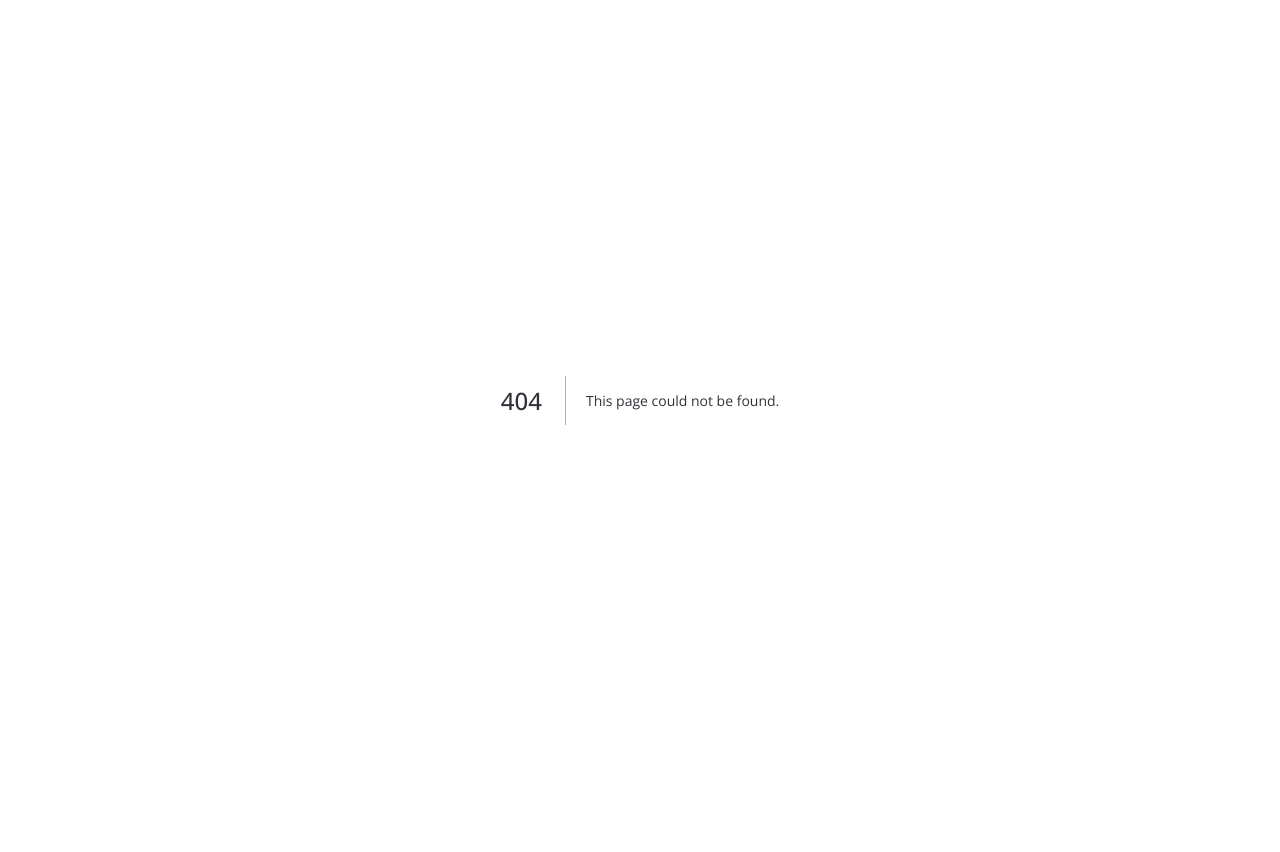
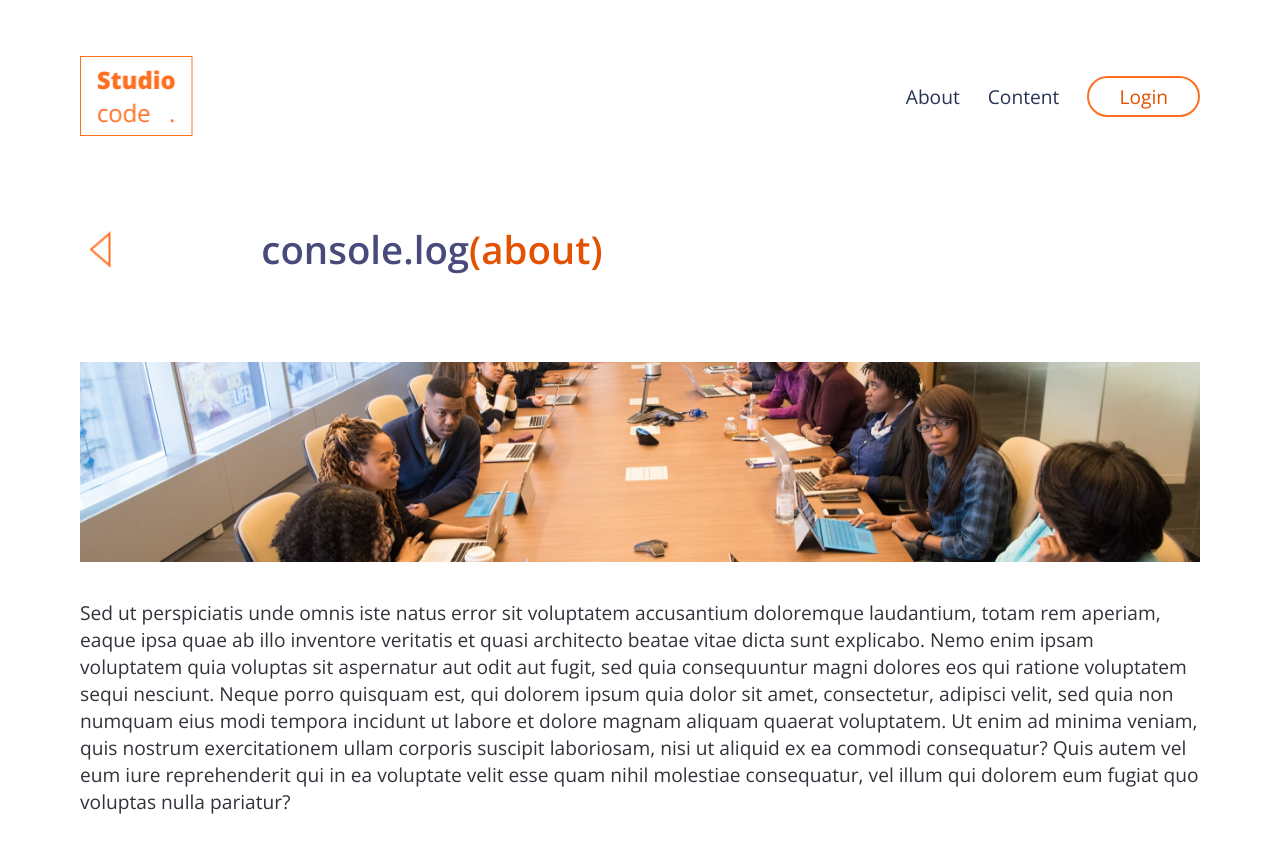
Before and after one commit to thorbergurharaldsson/HeadlessMERN, a Next.js app in the folder frontend/: page /about in a window 1280 px wide. Before the commit this address had no page. Shown: the top 852 px of the page. Before the commit the page ends 800 px from the top, so only its background shows below. Built offline with nearby package versions, Linux system fonts and the light colour scheme.

Commit message:
updated singleePost pages and created about.js

```diff
--- /dev/null
+++ b/frontend/eslintrc.json
@@ -0,0 +1,3 @@
+{
+    "extends": ["next/babel","next/core-web-vitals"]
+  }
--- a/frontend/package.json
+++ b/frontend/package.json
@@ -15,6 +15,7 @@
     "react-cool-inview": "^2.0.9",
     "react-detect-click-outside": "^1.1.2",
     "react-dom": "17.0.2",
+    "react-markdown": "^8.0.1",
     "react-router-dom": "^6.2.1",
     "react-select": "^5.2.2",
     "sass": "^1.49.7",
--- a/frontend/src/components/Nav/Nav.js
+++ b/frontend/src/components/Nav/Nav.js
@@ -38,7 +38,7 @@ const Nav = () => {
 
       <ul className={styles.navMenu}>
         <li>
-          <Link href="/" passHref>
+          <Link href="/about" passHref>
             <h5>
               <a>About</a>
             </h5>
--- /dev/null
+++ b/frontend/src/pages/about.js
@@ -0,0 +1,84 @@
+import React, { useState } from "react";
+import Link from "next/link";
+import styles from "../styles/index.module.scss";
+
+import Image from "next/image";
+import arrowDown from "../../public/arrowDown.png";
+import arrowDown2 from "../../public/arrowDown2.png";
+import about from "../../public/about.png";
+
+import Container from "../components/Container/Container";
+import Nav from "../components/Nav/Nav";
+
+const Header = () => {
+  // to change the arrow on hover
+  const [isShown, setIsShown] = useState(false);
+
+  return (
+    <Container>
+      <Nav />
+      <div className={styles.header}>
+        <div className={styles.grid}>
+          <div className={styles.arrowSideContainer}>
+            <div
+              className={styles.arrowSide}
+              onMouseEnter={() => setIsShown(true)}
+              onMouseLeave={() => setIsShown(false)}
+            >
+              {isShown && (
+                <Link href="#content">
+                  <a>
+                    <Image
+                      src={arrowDown2}
+                      alt="Arrow down"
+                      width={42}
+                      height={28}
+                    />
+                  </a>
+                </Link>
+              )}
+              {!isShown && (
+                <Image
+                  src={arrowDown}
+                  alt="Arrow down"
+                  width={42}
+                  height={28}
+                />
+              )}
+            </div>
+          </div>
+          <div className={styles.gridContent}>
+            <h2 className={styles.title}>
+              console.log
+              <span className={styles.subtitle}>(about)</span>
+              <br />
+            </h2>
+          </div>
+        </div>
+        <div className={styles.aboutContainer}>
+          <div className={styles.aboutImg}>
+            <Image src={about} alt="Group of students" />
+          </div>
+          <p className={styles.aboutP}>
+            Sed ut perspiciatis unde omnis iste natus error sit voluptatem
+            accusantium doloremque laudantium, totam rem aperiam, eaque ipsa
+            quae ab illo inventore veritatis et quasi architecto beatae vitae
+            dicta sunt explicabo. Nemo enim ipsam voluptatem quia voluptas sit
+            aspernatur aut odit aut fugit, sed quia consequuntur magni dolores
+            eos qui ratione voluptatem sequi nesciunt. Neque porro quisquam est,
+            qui dolorem ipsum quia dolor sit amet, consectetur, adipisci velit,
+            sed quia non numquam eius modi tempora incidunt ut labore et dolore
+            magnam aliquam quaerat voluptatem. Ut enim ad minima veniam, quis
+            nostrum exercitationem ullam corporis suscipit laboriosam, nisi ut
+            aliquid ex ea commodi consequatur? Quis autem vel eum iure
+            reprehenderit qui in ea voluptate velit esse quam nihil molestiae
+            consequatur, vel illum qui dolorem eum fugiat quo voluptas nulla
+            pariatur?
+          </p>
+        </div>
+      </div>
+    </Container>
+  );
+};
+
+export default Header;
--- a/frontend/src/styles/index.module.scss
+++ b/frontend/src/styles/index.module.scss
@@ -1,4 +1,77 @@
 @import "../styles/variables/__variables";
+
+.header {
+  display: grid;
+  grid-template-rows: 1fr 2fr;
+  padding-bottom: 9rem;
+
+  .title {
+    color: $primary-200;
+    text-align: left;
+    font-weight: 600;
+    line-height: 6rem;
+  }
+
+  .subtitle {
+    color: $secondary-250;
+    font-weight: 600;
+  }
+}
+
+.grid {
+  // align-items: center;
+  display: grid;
+  grid-template-columns: 1fr 1fr;
+  // width: 100%;
+
+  > * {
+    margin-bottom: 2rem;
+  }
+
+  @media (min-width: 768px) {
+    grid-template-columns: 1fr 8fr;
+    column-gap: 4rem;
+
+    > * {
+      margin-top: 0;
+      margin-bottom: 0;
+    }
+  }
+
+  .gridContent {
+    display: grid;
+    align-content: center;
+  }
+
+  .gridTitle {
+    display: grid;
+    align-content: center;
+  }
+}
+
+.aboutContainer {
+  padding-bottom: 0;
+  padding-top: 0;
+}
+
+.aboutImg {
+  padding-bottom: 2rem;
+}
+
+.arrowSideContainer {
+  display: grid;
+  justify-self: start;
+  align-self: center;
+  // padding-top: 3.5rem;
+  // padding-bottom: 2.5rem;
+}
+
+.arrowSide {
+  transform: rotate(90deg);
+  &:hover {
+    cursor: pointer;
+  }
+}
 
 .container {
   h2 {
```
Also changed, not shown: frontend/src/pages/ArticlesAndAssignments.js (+26 -5 lines), frontend/src/pages/articles/[id].js (+37 -12 lines), frontend/src/pages/assignments.js (deleted, +0 -63 lines), frontend/src/pages/assignments/[id].js (+32 -15 lines), frontend/src/styles/Articles.module.scss (+8 -0 lines), frontend/public/about.png (added), 1 other file (tests, documents, lock files or other folders).
